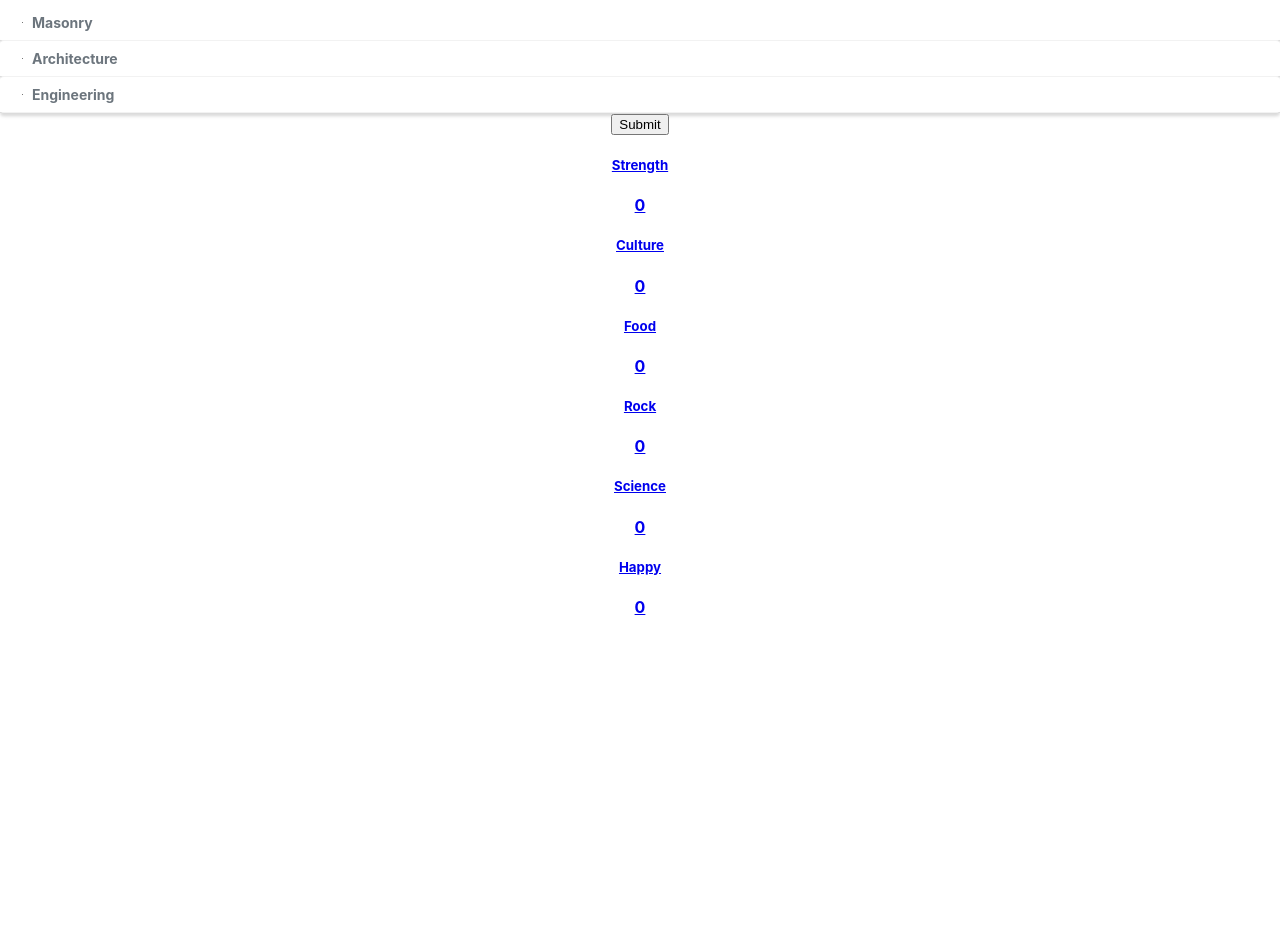
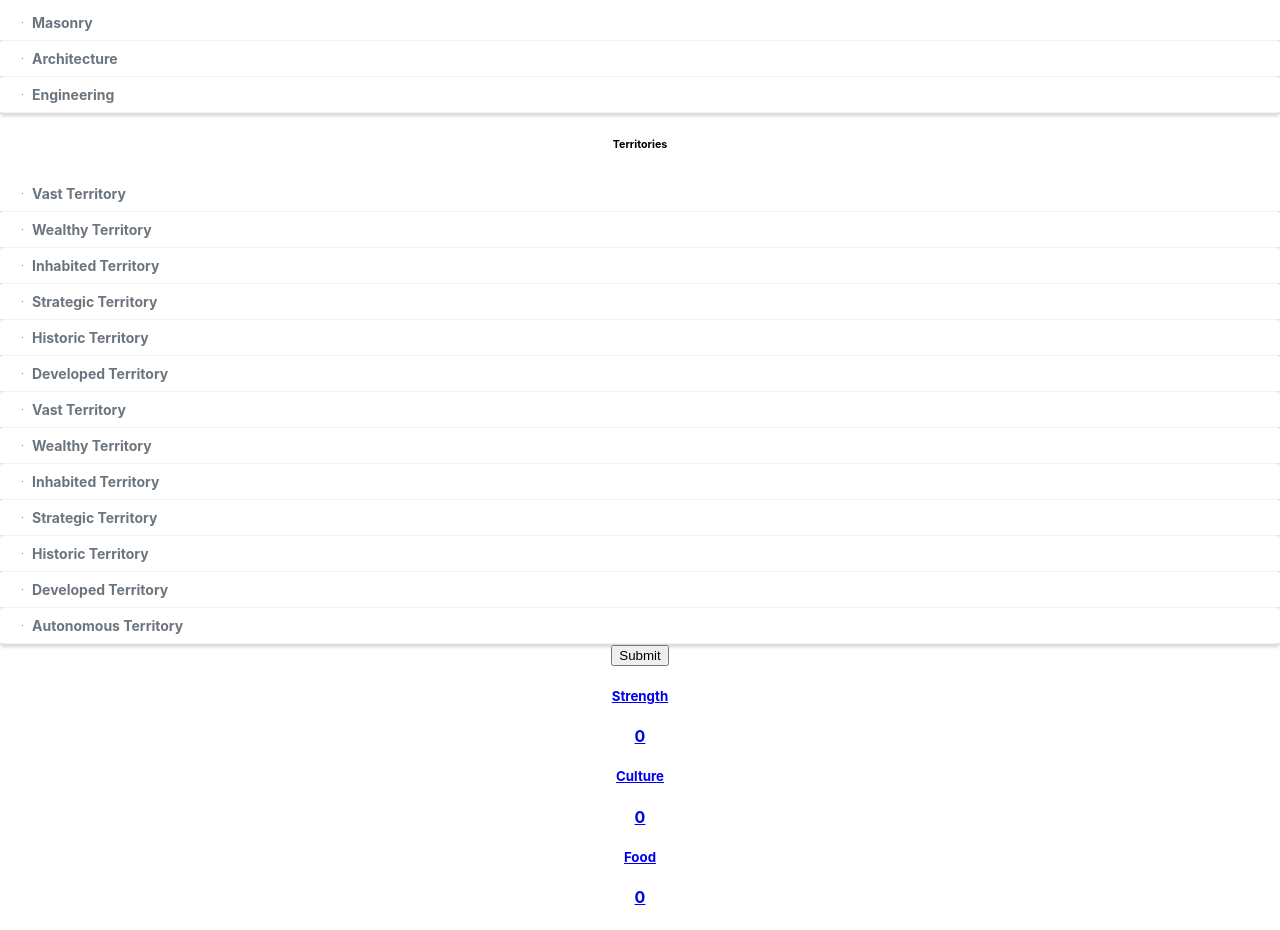
Before and after one commit to dragopi/TTA, a React (Create React App) app: page / in a window 1280 px wide. Shown: the part 2960-3890 px from the top of the page. Before the commit the page ends 3577 px from the top, so only its background shows below. Built offline with nearby package versions, Linux system fonts and the light colour scheme; the HTML template or start-up script is replaced by a standard one.

Commit message:
Add Territories

```diff
--- a/src/App.tsx
+++ b/src/App.tsx
@@ -150,6 +150,30 @@ function App() {
               <CardItem code="SCO03" needToken={false} />
             </div>
         </div>
+        <h6>Territories</h6>
+        <div className="row">
+            <div className="col">
+              <CardItem code="TER01" needToken={false} />
+              <CardItem code="TER02" needToken={false} />
+              <CardItem code="TER03" needToken={false} />
+            </div>
+            <div className="col">
+              <CardItem code="TER04" needToken={false} />
+              <CardItem code="TER05" needToken={false} />
+              <CardItem code="TER06" needToken={false} />
+            </div>
+            <div className="col">
+              <CardItem code="TER07" needToken={false} />
+              <CardItem code="TER08" needToken={false} />
+              <CardItem code="TER09" needToken={false} />
+            </div>
+            <div className="col">
+              <CardItem code="TER10" needToken={false} />
+              <CardItem code="TER11" needToken={false} />
+              <CardItem code="TER12" needToken={false} />
+              <CardItem code="TER13" needToken={false} />
+            </div>
+        </div>
 
 
           </React.Fragment>
--- a/src/TTACalc.tsx
+++ b/src/TTACalc.tsx
@@ -364,6 +364,9 @@ function ElabCards(s:Scene, r: TTASceneValues) {
     s.Urbans.forEach(item => {
         ElabCard(s, item,r);
     });
+    s.Territories.forEach(item => {
+        ElabCard(s, item,r);
+    });
     s.Wonders.forEach(item => {
         ElabCard(s, item,r, false);
     });
--- a/src/TTARepo.tsx
+++ b/src/TTARepo.tsx
@@ -3641,6 +3641,7 @@ export function MakeScene(values: [key: string])
     Special: [],
     Productions: [],
     Urbans: [],
+    Territories: [],
     Tactic: null
   };
 
@@ -3713,6 +3714,12 @@ export function MakeScene(values: [key: string])
             card: card,
             yellowToken: 1
           });
+        else if (card.code.startsWith("TER"))
+          s.Territories.push({
+            code: card.code,
+            card: card,
+            yellowToken: 1
+          });
       }
     }
   }
--- a/src/TTATypes.tsx
+++ b/src/TTATypes.tsx
@@ -67,5 +67,6 @@ export interface Scene {
     Special?: Array<BoardCard>;
     Productions?: Array<BoardCard>;
     Urbans?: Array<BoardCard>;
+    Territories?: Array<BoardCard>;
     Tactic: TTATacticCard;
 }
```
